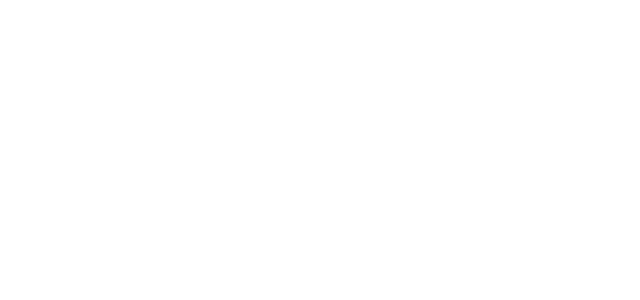
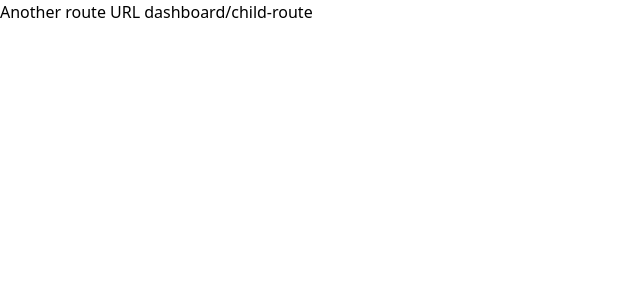
Before and after one commit to frrikk/react-router-base, a React (Vite) app: page /dashboard/child-route in a window 1280 px wide. Shown: the top 300 px of the page, without its empty margins (0-640 px from the left). Built offline with nearby package versions, Linux system fonts and the light colour scheme.

Commit message:
fix: adds working child routes and redicrects from /

```diff
--- a/src/app/app-routes.tsx
+++ b/src/app/app-routes.tsx
@@ -1,12 +1,15 @@
 import React, { lazy } from "react";
-import { Route, Routes } from "react-router";
+import { Navigate, Route, Routes } from "react-router";
 
 const DashboardRoute = lazy(() => import("@/pages/dashboard"));
+const AuthRoute = lazy(() => import("@/pages/auth"));
 
 function AppRoutes() {
   return (
     <Routes>
-      <Route path="/*" element={<DashboardRoute />} />
+      <Route path="/" element={<Navigate to="/dashboard" />} />
+      <Route path="dashboard/*" element={<DashboardRoute />} />
+      <Route path="auth/*" element={<AuthRoute />} />
     </Routes>
   );
 }
--- /dev/null
+++ b/src/pages/auth/auth-query.tsx
@@ -0,0 +1,5 @@
+function AuthQuery() {
+  return <h1>Auth page</h1>;
+}
+
+export default AuthQuery;
--- /dev/null
+++ b/src/pages/auth/index.tsx
@@ -0,0 +1,12 @@
+import { Route, Routes } from "react-router-dom";
+import AuthQuery from "@/pages/auth/auth-query";
+
+function Auth() {
+  return (
+    <Routes>
+      <Route index element={<AuthQuery />} />
+    </Routes>
+  );
+}
+
+export default Auth;
--- a/src/pages/dashboard/auth/dashboard-auth.tsx
+++ /dev/null
@@ -1,5 +0,0 @@
-function DashboardAuth() {
-  return <div>Dashboard Auth</div>;
-}
-
-export default DashboardAuth;
--- /dev/null
+++ b/src/pages/dashboard/child/child-route.tsx
@@ -0,0 +1,5 @@
+function ChildRoute() {
+  return <h1>Another route URL dashboard/child-route</h1>;
+}
+
+export default ChildRoute;
--- a/src/pages/dashboard/index.tsx
+++ b/src/pages/dashboard/index.tsx
@@ -1,14 +1,12 @@
 import { Route, Routes } from "react-router-dom";
-import DashboardAuth from "@/pages/dashboard/auth/dashboard-auth";
+import ChildRoute from "@/pages/dashboard/child/child-route";
 import DashboardQuery from "@/pages/dashboard/dashboard-query";
 
 function Dashboard() {
   return (
     <Routes>
-      <Route path="dashboard">
-        <Route index element={<DashboardQuery />} />
-        <Route path="auth" element={<DashboardAuth />} />
-      </Route>
+      <Route index element={<DashboardQuery />} />
+      <Route path="child-route" element={<ChildRoute />} />
     </Routes>
   );
 }
```
